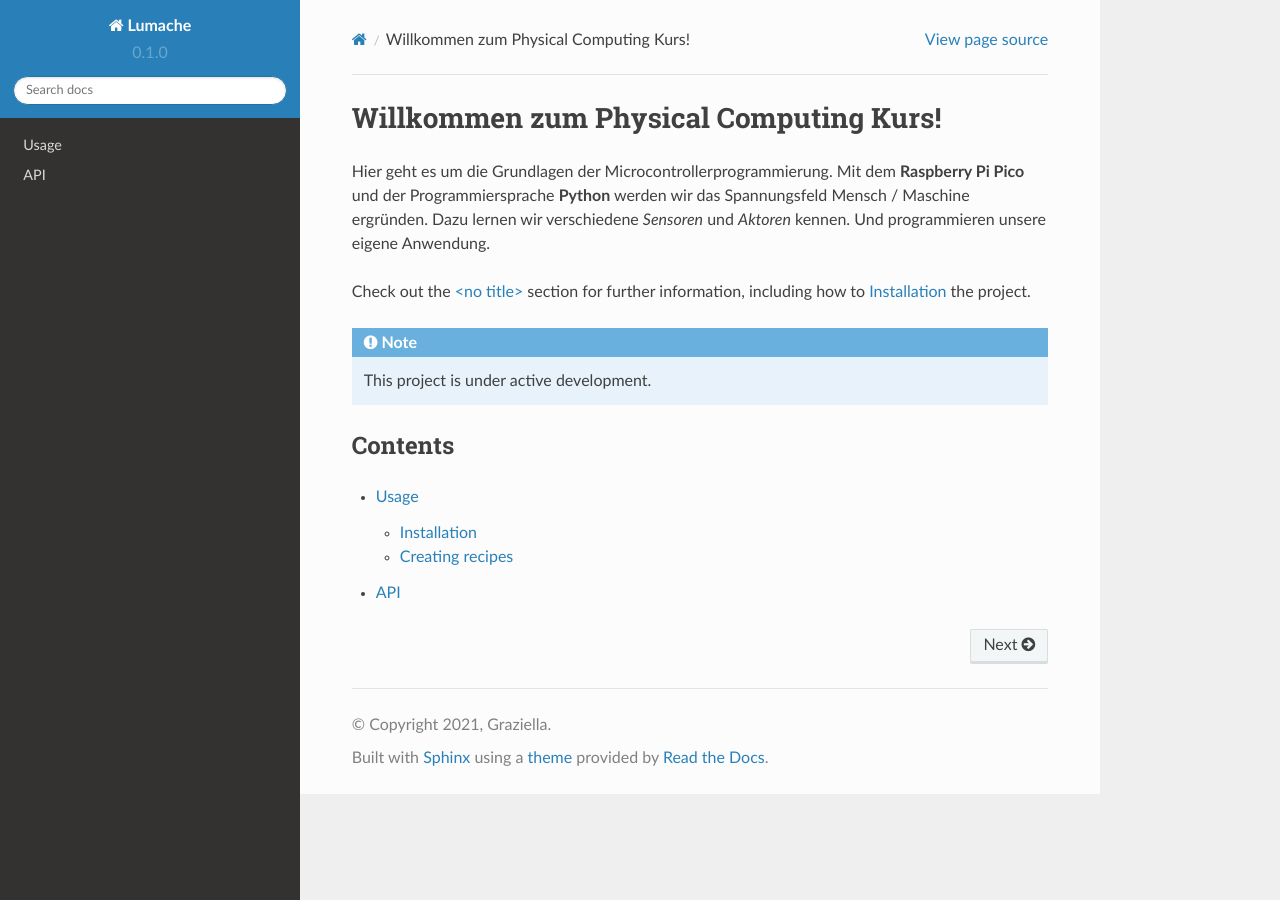
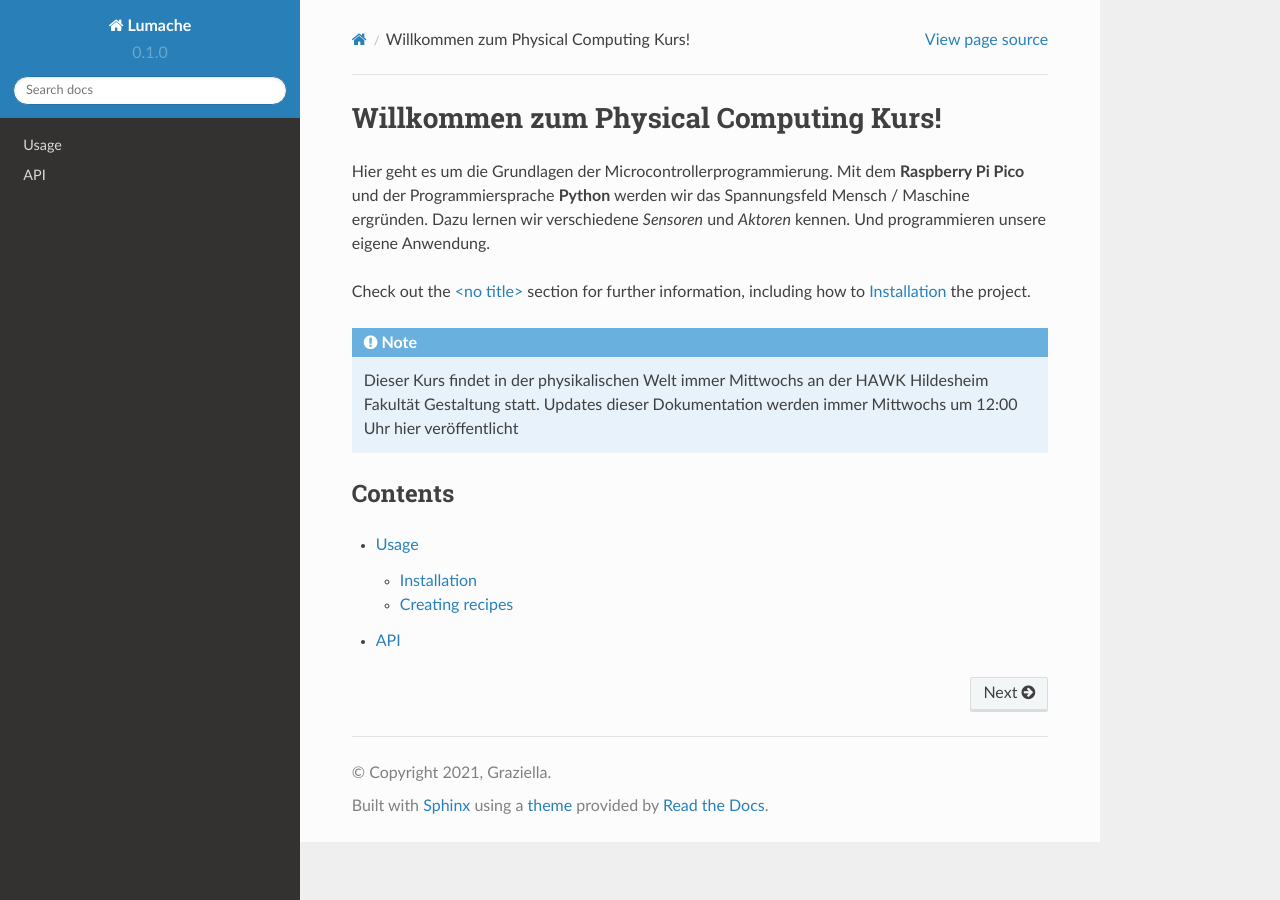
Before and after one commit to HAWK-Computing/physicalcomputing, a Sphinx documentation site: the page built from docs/source/index.rst, in a window 1280 px wide. Built offline with Sphinx 7.4.7 and the Read the Docs theme 2.0.0, drawn with Linux system fonts in a browser that asks for light colours.

Commit message:
Update index.rst

```diff
--- a/docs/source/index.rst
+++ b/docs/source/index.rst
@@ -10,7 +10,8 @@ how to :ref:`installation` the project.
 
 .. note::
 
-   This project is under active development.
+   Dieser Kurs findet in der physikalischen Welt immer Mittwochs an der HAWK Hildesheim Fakultät Gestaltung statt.
+   Updates dieser Dokumentation werden immer Mittwochs um 12:00 Uhr hier veröffentlicht
 
 Contents
 --------
```
